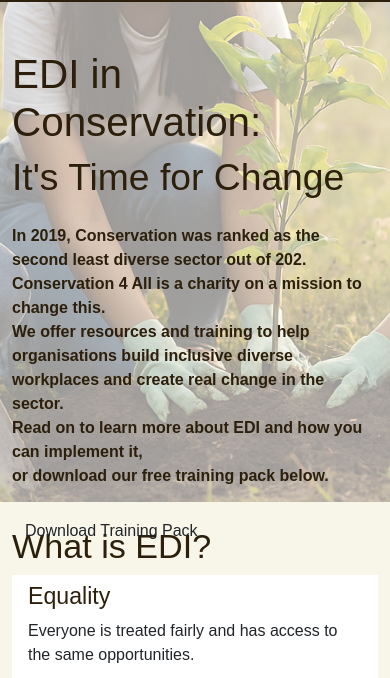
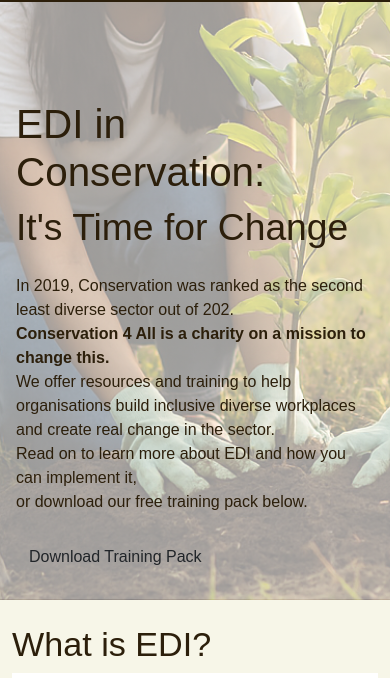
Before and after one commit to livlockyeardev/Flagstone-EDI-in-conservation, a plain HTML site: page index.html in a window 390 px wide. Shown: the part 94-772 px from the top of the page. Drawn offline with nearby package versions, Linux system fonts and the light colour scheme; a web font is replaced by a local one.

Commit message:
fix bug non responsive layout on small mobile screens

```diff
--- a/assets/css/style.css
+++ b/assets/css/style.css
@@ -41,21 +41,34 @@ h3 {
 
 /* header */
 #header {
-    height: 500px;
+  min-height: 60vh;
   background-color: var(--highlight-color);
-    /* Linear Gradient creates overlay */
   background-image: linear-gradient(rgba(255,255,255,0.6), rgba(255,255,255,0.6)), url("../images/hero.png");
   background-repeat: no-repeat;
   background-position: center center;
   background-size: cover;
-    background-attachment: fixed;
-    width: 100vw;
+  width: 100%;
   position: relative;
 }
 
-#header p {
-    font-size: 1rem;
-    font-weight: 600;
+/* Only use fixed background on large screens to avoid mobile layout issues */
+@media (min-width: 992px) {
+  #header {
+    background-attachment: fixed;
+  }
+}
+
+#header-text {
+  position: relative;
+  padding-top: 50px;
+  padding-left: 1rem;
+  padding-right: 1rem;
+}
+
+/* Safety: ensure images never force overflow */
+img {
+  max-width: 100%;
+  height: auto;
 }
 
 /* quick guide */
--- a/index.html
+++ b/index.html
@@ -92,7 +92,7 @@
     <!-- Main content -->
     <header id="header" class="container-fluid">
       <div class="row">
-        <div class="col-12 col-md-8 col-xl-6 text-start mt-5 ms-md-5">
+        <div id="header-text" class="col-12 col-md-8 col-xl-6 text-start mt-5 ms-md-5">
           <h1 class="display-2">EDI in Conservation:</h1>
           <h2 class="display-3 sub-heading-color">It's Time for Change</h2>
           <p class="my-4">
@@ -159,7 +159,7 @@
               >
               </iframe>
             </div>
-            <figcaption class="figure-caption mt-2">
+            <figcaption class="figure-caption mt-2 text-center">
               Watch this video from the Wildlife Trust on EDI in their charity
             </figcaption>
           </figure>
```
Lines whose indentation alone changed are shown as unchanged.
